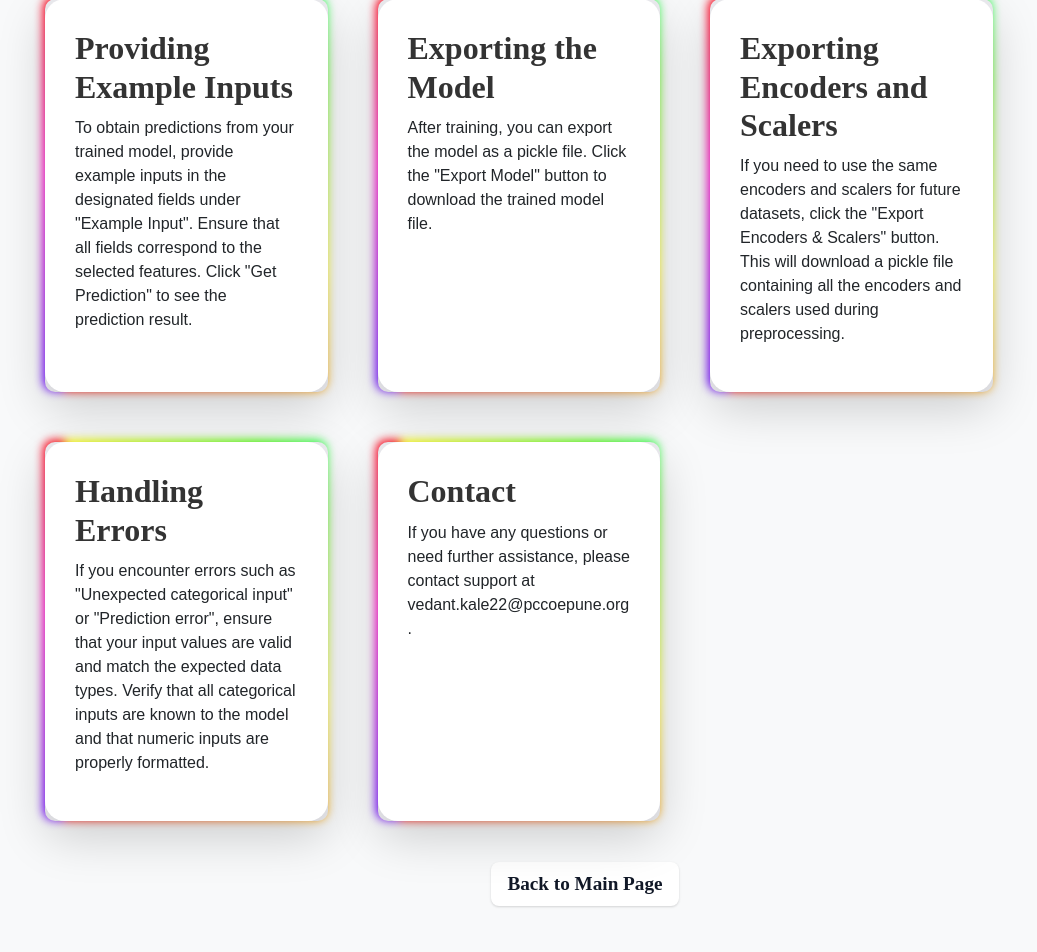
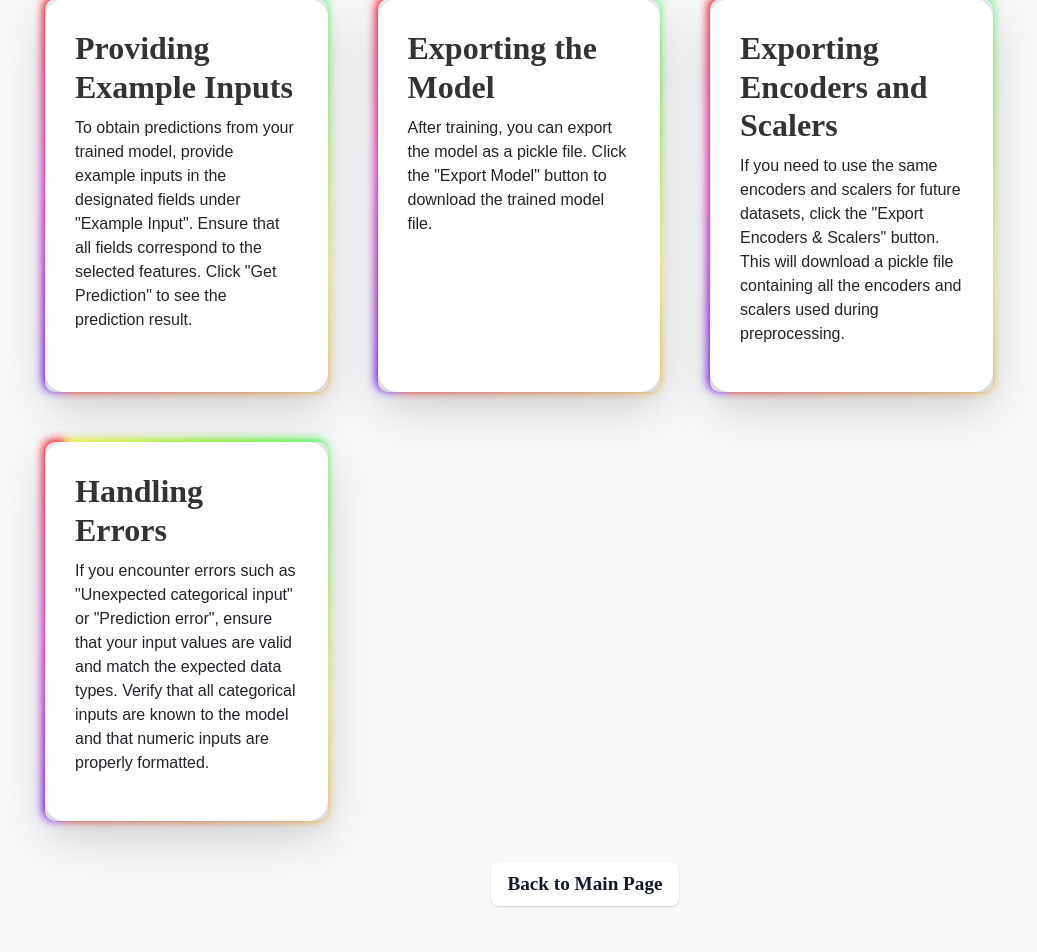
Before and after one commit to VedantKale106/MachineMitra, a Flask app: page /user_manual in a window 1280 px wide. Shown: the part 2260-3212 px from the top of the page, without its empty margins (55-1092 px from the left). Run offline with Flask 3, Linux system fonts and the light colour scheme; some libraries are stand-ins or nearby versions.

Commit message:
Minors for Nirya

```diff
--- a/templates/about.html
+++ b/templates/about.html
@@ -165,7 +165,7 @@
                 <p>Vedant Kale is a software engineer with a strong background in data science and machine learning. He is passionate about building user-friendly applications and has been a key contributor to the Dataset Preprocessing Tool. Vedant's expertise lies in Python programming, ML, and AI.</p>
             </div>
             <div class="col-sm-12 col-md-5 d-flex flex-column card shadow-lg">
-                <img src="static\niraj.jpg" alt="Niraj Suryavanshi">
+                <img src="static\niraj.jpeg" alt="Niraj Suryavanshi">
                 <h2>Niraj Suryavanshi</h2>
                 <p>Niraj Suryavanshi is a seasoned developer with a specialization in frontend technologies and UX/UI design. He has played a significant role in creating the intuitive interface of the Dataset Preprocessing Tool. Niraj has a keen eye for detail and excels in creating aesthetically pleasing and functional web applications.</p>
             </div>
--- a/templates/user_manual.html
+++ b/templates/user_manual.html
@@ -239,10 +239,6 @@
                 <h2> Handling Errors</h2>
                 <p>If you encounter errors such as "Unexpected categorical input" or "Prediction error", ensure that your input values are valid and match the expected data types. Verify that all categorical inputs are known to the model and that numeric inputs are properly formatted.</p>
             </div>
-            <div class="col-sm-8 col-md-3 d-flex flex-column card shadow-lg">
-                <h2> Contact</h2>
-                <p>If you have any questions or need further assistance, please contact support at vedant.kale22@pccoepune.org.</p>
-            </div>
         </div>
         <center><a href="/" class="button-38 btn btn-primary mt-3">Back to Main Page</a></center>
     </div>
```
Also changed, not shown: static/niraj.jpeg (added), static/niraj.jpg (deleted).
